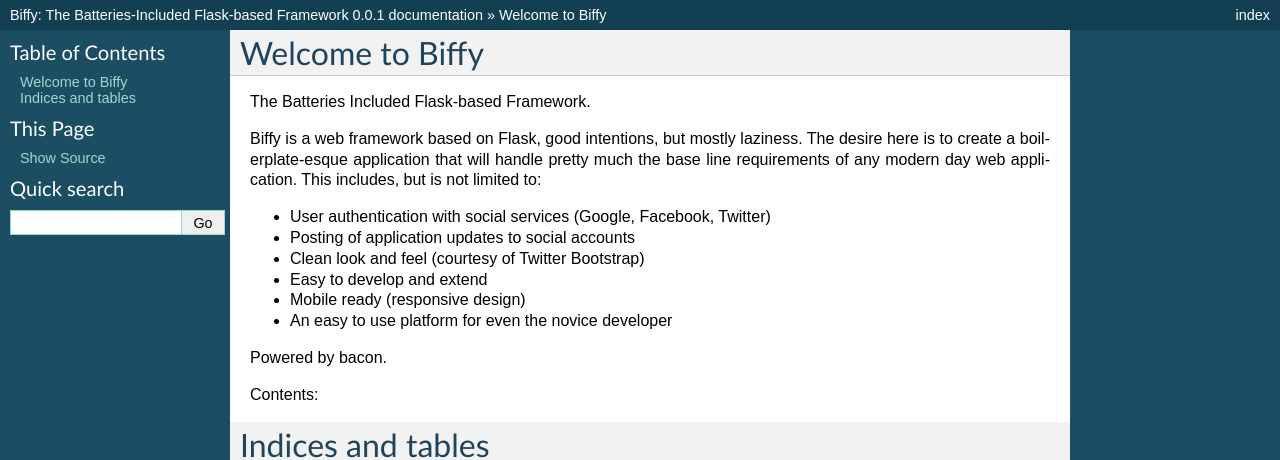
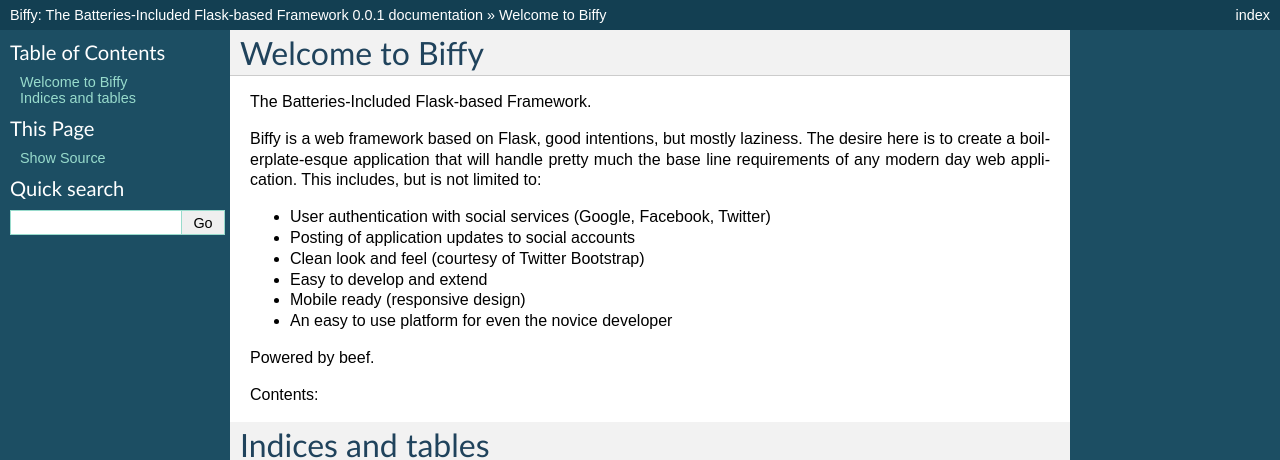
Before and after one commit to andrewjsledge/biffy, a Sphinx documentation site: the page built from docs/source/index.rst, in a window 1280 px wide. Shown: the top 460 px of the page. Built offline with Sphinx 7.4.7, drawn with Linux system fonts in a browser that asks for light colours.

Commit message:
Updated docs

```diff
--- a/docs/source/index.rst
+++ b/docs/source/index.rst
@@ -6,7 +6,7 @@
 Welcome to Biffy
 ================
 
-The Batteries Included Flask-based Framework.
+The Batteries-Included Flask-based Framework.
 
 Biffy is a web framework based on Flask, good intentions,
 but mostly laziness. The desire here is to create a boilerplate-esque
@@ -20,7 +20,7 @@
 * Mobile ready (responsive design)
 * An easy to use platform for even the novice developer
 
-Powered by bacon.
+Powered by beef.
 
 Contents:
 
--- a/src/application/users/templates/home.html
+++ b/src/application/users/templates/home.html
@@ -46,6 +46,8 @@
     </div>
     <div class="row-fluid">
         <h2>My social network accounts</h2>
+        <p>Click on the button to associate your membership account with
+            the social network.</p>
         <p>
             <a href="{{ url_for('users.login_twitter') }}" class="btn btn-large
             btn-twitter btn-std small-margin">
```
Also changed, not shown: README.md (+7 -8 lines).
